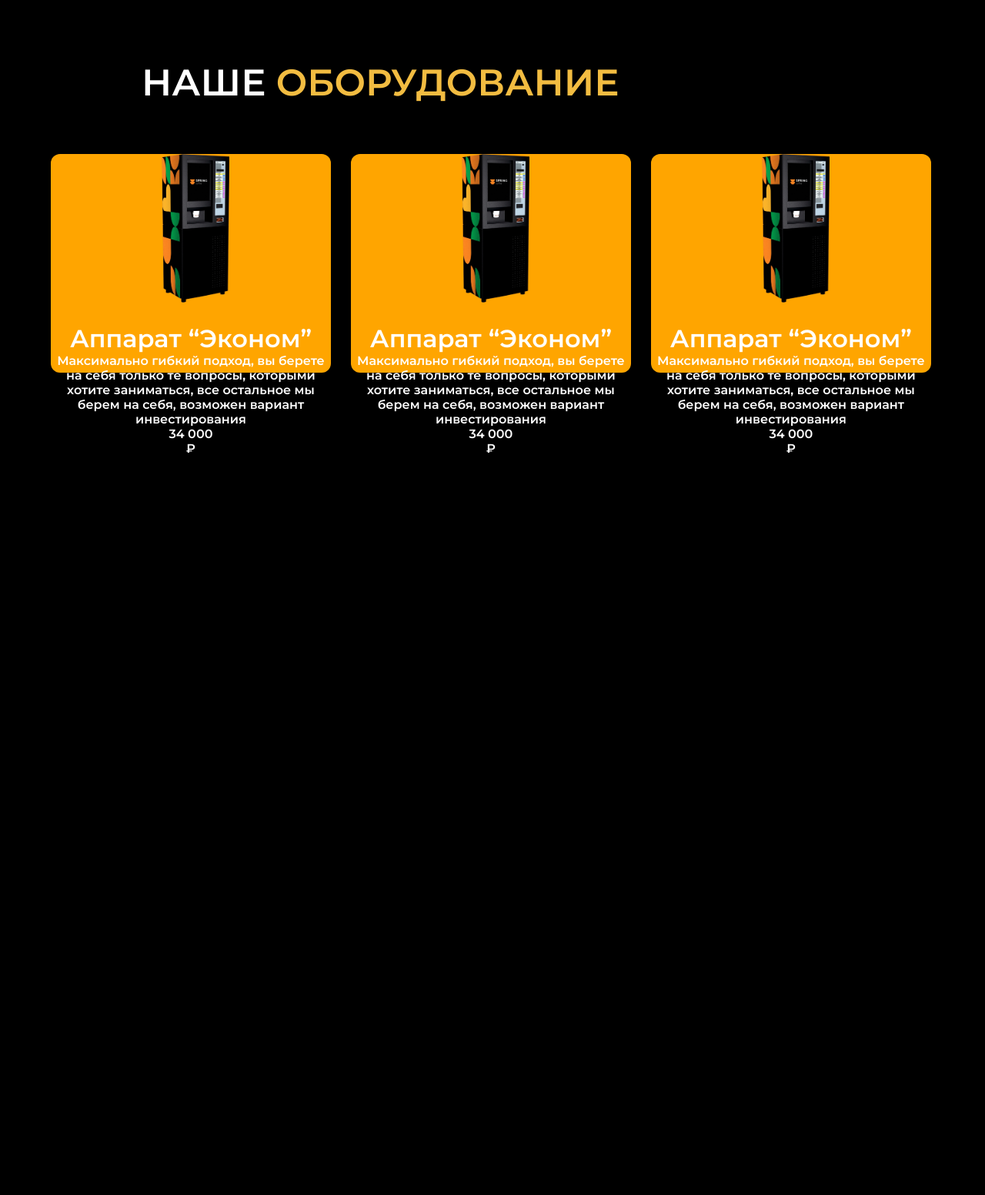
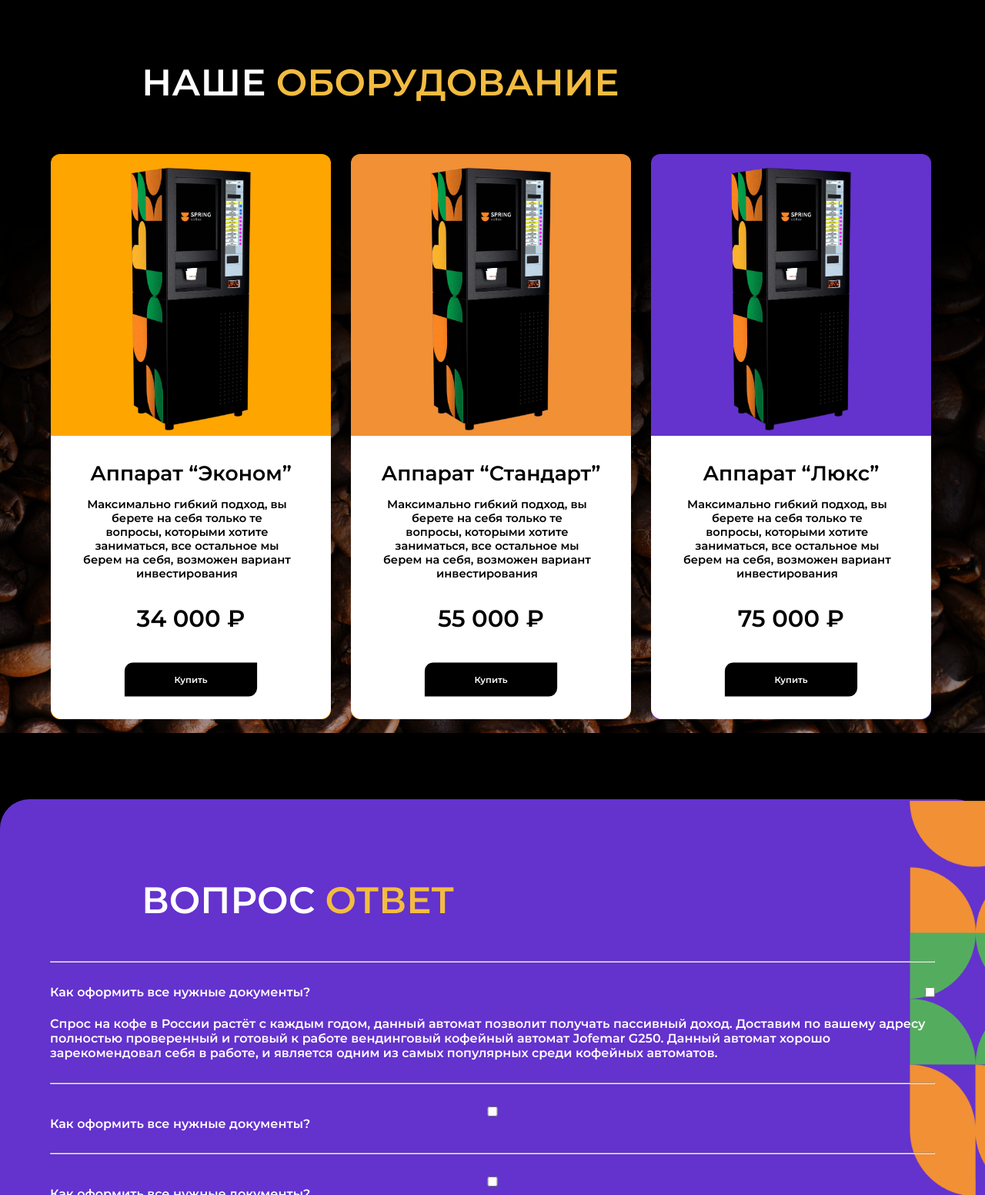
Before and after one commit to FluffyBoi7801/SpringCaffee, a PHP site: page / in a window 1280 px wide. Shown: the part 4948-6500 px from the top of the page at 77% size. Before the commit the page ends 5536 px from the top, so only its background shows below. Run offline with PHP 8.4, Linux system fonts and the light colour scheme.

Commit message:
addedFAQ

```diff
--- a/index.php
+++ b/index.php
@@ -185,32 +185,100 @@
 			<div class="cardsParent">
 				<div class="machines">
 					<div class="machineCard">
-						<img src="images/coffeeMachiche.png"/>
-						<h1>Аппарат “Эконом”</h1>
-						<p>Максимально гибкий подход, вы берете на себя только те вопросы, которыми хотите заниматься,
+						<img src="images/coffeeMachiche__.png"/>
+						<div class="cardContent">
+							<h1>Аппарат “Эконом”</h1>
+							<p>Максимально гибкий подход, вы берете на себя только те вопросы, которыми хотите заниматься,
 							все остальное мы берем на себя, возможен вариант инвестирования</p>
-						<em>34 000</em><em> ₽</em>
-						<a class="contact + black" href="#">Купить</a>
+							<div>
+								<em>34 000</em><em> ₽</em>
+							</div>
+							<a class="contact + black + whiteText" href="#">Купить</a>
+						</div>
 					</div>
-					<div class="machineCard">
-						<img src="images/coffeeMachiche.png"/>
-						<h1>Аппарат “Эконом”</h1>
-						<p>Максимально гибкий подход, вы берете на себя только те вопросы, которыми хотите заниматься,
+					<div class="machineCard + orange">
+						<img src="images/coffeeMachiche__.png"/>
+						<div class="cardContent">
+							<h1>Аппарат “Стандарт”</h1>
+							<p>Максимально гибкий подход, вы берете на себя только те вопросы, которыми хотите заниматься,
 							все остальное мы берем на себя, возможен вариант инвестирования</p>
-						<em>34 000</em><em> ₽</em>
-						<a class="contact + black" href="#">Купить</a>
+							<div>
+								<em>55 000</em><em> ₽</em>
+							</div>
+							<a class="contact + black + whiteText" href="#">Купить</a>
+						</div>
 					</div>
-					<div class="machineCard">
-						<img src="images/coffeeMachiche.png"/>
-						<h1>Аппарат “Эконом”</h1>
-						<p>Максимально гибкий подход, вы берете на себя только те вопросы, которыми хотите заниматься,
+					<div class="machineCard + purple">
+						<img src="images/coffeeMachiche__.png"/>
+						<div class="cardContent">
+							<h1>Аппарат “Люкс”</h1>
+							<p>Максимально гибкий подход, вы берете на себя только те вопросы, которыми хотите заниматься,
 							все остальное мы берем на себя, возможен вариант инвестирования</p>
-						<em>34 000</em><em> ₽</em>
-						<a class="contact + black" href="#">Купить</a>
+							<div>
+								<em>75 000</em><em> ₽</em>
+							</div>
+							<a class="contact + black + whiteText" href="#">Купить</a>
+						</div>
 					</div>
 				</div>
 			</div>
 		</div>
+		<img class="bgImageBeansBottom" src="images/beansBottom.png">
+	</div>
+	<div id="faq">
+		<div class="header">
+			<em>ВОПРОС </em><em class="subtext">ОТВЕТ</em>
+		</div>
+		<img class="bgImageDecorations" src="images/faqDecoratoins.png">
+		<div class="questions">
+			<div class="wrapper">
+				<hr>
+				<div>
+					<div>
+						<input type="checkbox" id="qst1">
+						<label for="qst1">Как оформить все нужные документы?</label>
+					</div>
+					<p>Спрос на кофе в России растёт с каждым годом, данный автомат позволит получать пассивный доход. Доставим по вашему адресу полностью проверенный и готовый к работе вендинговый кофейный автомат Jofemar G250. Данный автомат хорошо зарекомендовал себя в работе, и является одним из самых популярных среди кофейных автоматов.</p>
+				</div>
+				<hr>
+				<div>
+					<input type="checkbox" id="qst2">
+					<label for="qst2">Как оформить все нужные документы?</label>
+				</div>
+				<hr>
+				<div>
+					<input type="checkbox" id="qst3">
+					<label for="qst3">Как оформить все нужные документы?</label>
+				</div>
+				<hr>
+				<div>
+					<input type="checkbox" id="qst4">
+					<label for="qst4">Как оформить все нужные документы?</label>
+				</div>
+				<hr>
+				<div>
+					<input type="checkbox" id="qst5">
+					<label for="qst5">Как оформить все нужные документы?</label>
+				</div>
+				<hr>
+				<div>
+					<input type="checkbox" id="qst6">
+					<label for="qst6">Как оформить все нужные документы?</label>
+				</div>
+				<hr>
+				<div>
+					<input type="checkbox" id="qst7">
+					<label for="qst7">Как оформить все нужные документы?</label>
+				</div>
+				<hr>
+			</div>
+		</div>
+	</div>
+	<div id="about">
+		<div class="header">
+			<em>О НАС</em>
+			<img class="bgImageCoffee" src="images/coffee.png">
+		</div>
 	</div>
 </body>
 </html>
--- a/styles/style.css
+++ b/styles/style.css
@@ -248,6 +248,29 @@ nav a {
 	scale: 0.5;
 }
 
+.bgImageBeansBottom {
+	position: absolute;
+	top: 5148px;
+	width: 100%;
+	z-index: -1;
+}
+
+.bgImageDecorations {
+	position: absolute;
+	top: 5988px;
+	height: 684px;
+	z-index: 0;
+	right: 0px;
+}
+
+.bgImageCoffee {
+	position: absolute;
+	top: 7164px;
+	height: 684px;
+	z-index: -1;
+	right: 0px;
+}
+
 .calc {
 	display: flex;
 	flex-direction: row;
@@ -353,7 +376,7 @@ nav a {
 	flex-direction: column;
 	justify-content: center;
 	align-items: center;
-	margin-bottom: 136px;
+	margin-bottom: 78px;
 }
 
 .machines {
@@ -369,14 +392,104 @@ nav a {
 	display: flex;
 	flex-direction: column;
 	align-items: center;
+	justify-content: space-between;
 	text-align: center;
 	border-radius: 12px;
 	background: orange;
+	height: 734px;
+	padding: 16px;
 }
 
 .machineCard img {
-	width: 100px;
+	width: 174px;
 }
+
+.cardContent {
+	display: flex;
+	flex-direction: column;
+	justify-content: space-between;
+	align-items: center;
+	align-content: center;
+	background-color: white;
+	margin: -16px;
+	height: 368px;
+	border-radius: 0px 0px 14px 14px;
+}
+
+.cardContent > * {
+	color: black;
+}
+
+.cardContent h1 {
+	margin-top: 32px;
+	font-size: 20pt;
+}
+
+.cardContent p {
+	margin: -14px 52px 0px 42px;
+	font-size: 11pt;
+}
+
+.cardContent em {
+	color: black;
+	font-size: 23pt;
+}
+
+.cardContent a {
+	margin: 0px 0px 20px 0px;
+	scale: 0.7;
+	width: 246px;
+}
+
+#faq {
+	width: 100%;
+	height: 1060px;
+	background: #6432CD;
+	border-radius: 38px;
+	padding-top: 102px;
+	margin-bottom: 150px;
+}
+
+#faq .header {
+	margin-bottom: 50px;
+}
+
+.questions {
+	display: flex;
+	align-content: center;
+	align-items: center;
+	justify-content: center;
+}
+
+.questions > div {
+	width: 1150px;
+	height: 710px;
+	position: relative;
+}
+
+.wrapper {
+	display: flex;
+	flex-direction: column;
+	justify-content: space-between;
+}
+
+.wrapper > div {
+	display: flex;
+	justify-content: space-between;
+	flex-direction: column;
+}
+
+.wrapper > div > div {
+	display: flex;
+	flex-direction: row-reverse;
+	justify-content: space-between;
+}
+
+.wrapper > div > p {
+	margin-top: 22px;
+}
+
+/*#qst1:checked ~ */
 
 .margin-28 {
 	margin-top: 28px
@@ -410,8 +523,16 @@ nav a {
 	color: black;
 }
 
+.whiteText {
+	color: white;
+}
+
 .orange {
 	background: #F19035;
+}
+
+.purple {
+	background: #6432CD;
 }
 
 .green {
```
Also changed, not shown: images/beansBottom.png (added), images/coffee.png (added), images/coffeeMachiche__.png (added), images/faqDecoratoins.png (added), images/faqDecoratoins.svg (added), images/icons/add.svg (added), images/icons/close.svg (added).
